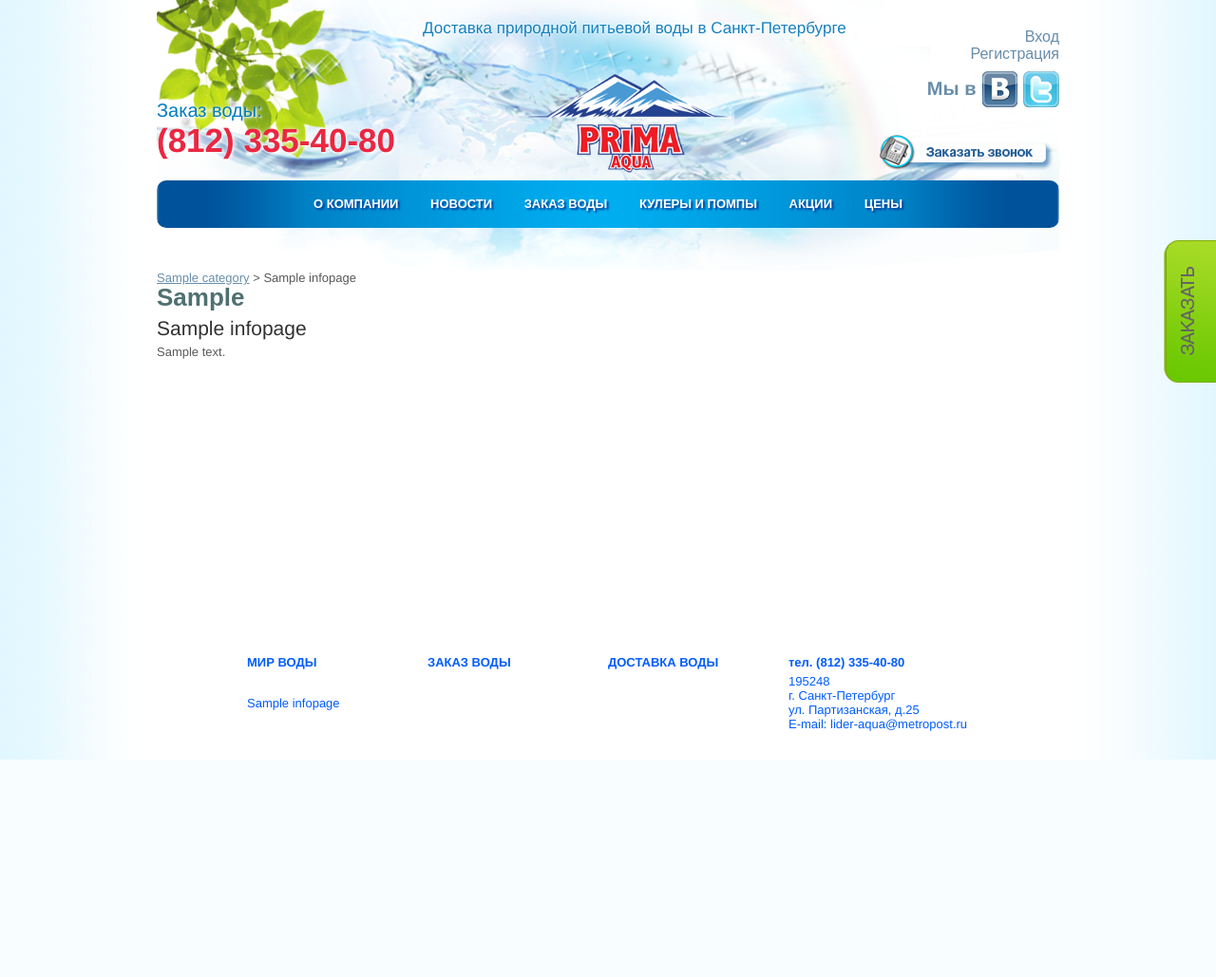
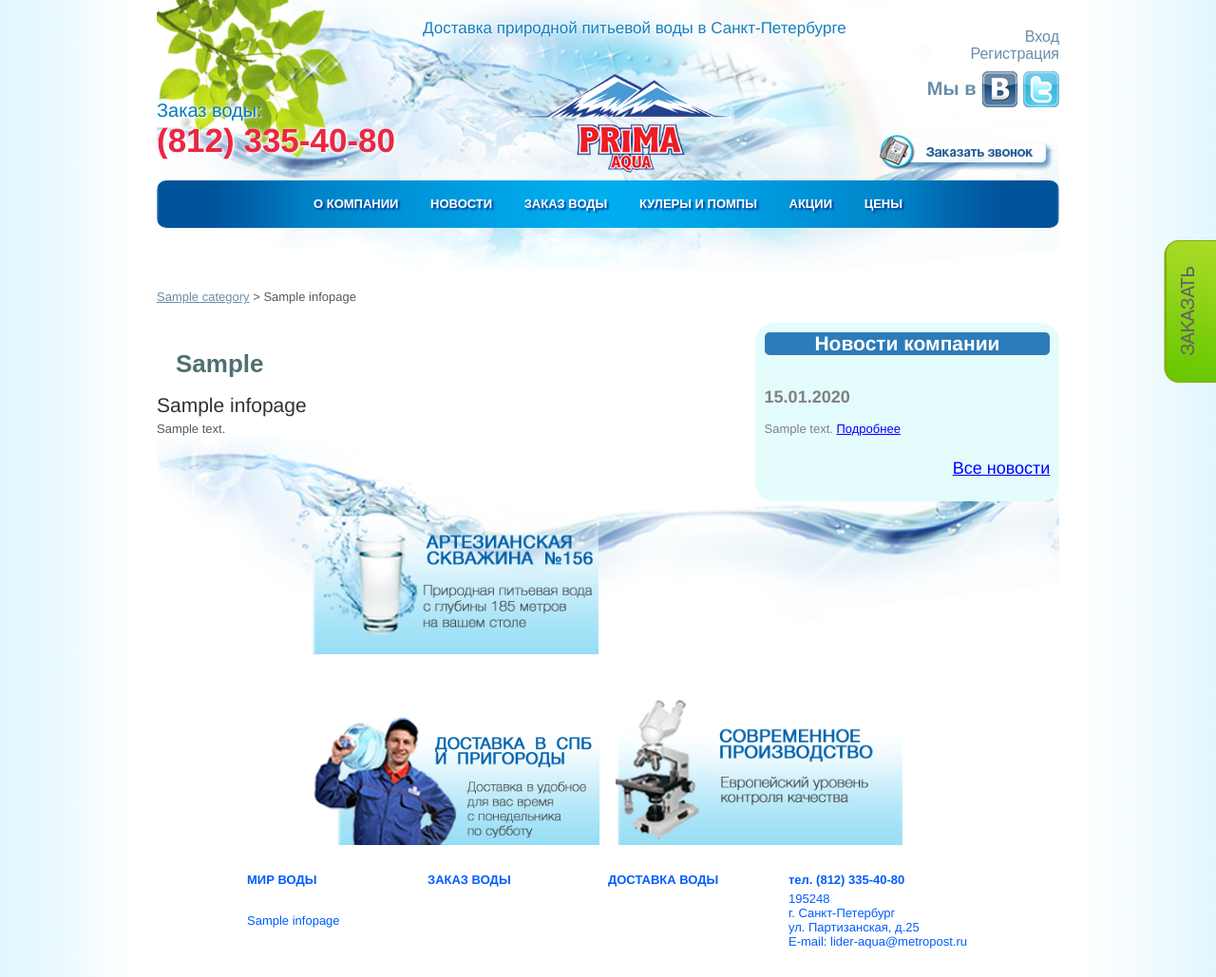
Before and after one commit to lvl0nax/water, a Rails app: page /# in a window 1280 px wide. Shown: the whole page at 95% size. Before the commit the page ends 800 px from the top, so only its background shows below. Run offline with Rails 7, Linux system fonts and the light colour scheme; tables that the repository leaves empty hold one stand-in row (values such as "Sample post"); parts of the project's set-up code (start-up, migrations or seed data) failed here and were passed over; some libraries are stand-ins or nearby versions.

Commit message:
add css changes

```diff
--- a/app/assets/javascripts/application.js
+++ b/app/assets/javascripts/application.js
@@ -9,7 +9,7 @@
 //
 // WARNING: THE FIRST BLANK LINE MARKS THE END OF WHAT'S TO BE PROCESSED, ANY BLANK LINE SHOULD
 // GO AFTER THE REQUIRES BELOW.
-//
+//= require jquery.ad-gallery.min
 //= require tinymce
 //= require_tree .
 
--- a/app/assets/stylesheets/application.css
+++ b/app/assets/stylesheets/application.css
@@ -145,7 +145,8 @@ ul.tm{ text-shadow:#003893 2px 2px 2px; font-weight: bold;}
 .waterli li{width: 110px;}*/
 
 /*info page*/
-.title h1{color:#507070; font-weight: bold; font-family: sans-serif;}
+.title h1{color:#507070; font-weight: bold; font-family: sans-serif; margin: 30px 0 20px 20px;}
+.cooler .title h1{color: #1050b0;}
 
 .date{color: #688d22;font-family: 'Times New Roman'; font-style: italic;}
 h1.newstitle{color:#507070;}
@@ -172,13 +173,14 @@ table.delivery td.false{background-color: pink}
 table.cooler-table {background-color:#dff4fc; border-radius: 6px;float: left; font-size: 16px;}
 table.cooler-table td{font-size: 12;padding-left:15px; color: #888888; line-height: 25px; }
 table.cooler-table td.white {background-color: white}
-table.cooler-table tr :first-child{font-weight: bold; color: #4a89bb}
+table.cooler-table tr :first-child{font-weight: bold; color: #1050b0;}
 table.cooler-table tr.white {background-color: white}
 
 
 /*.cooler .more a {margin-top: 40px; float: left;padding:3px; text-decoration: none;
   background-color:#87CEFA; border-top-left-radius: 6px; border-bottom-left-radius: 6px; font-weight:bolder;font-size: 20px;color: white }*/
-.cooler .more img {margin-top: 25px;float: left; height: 50px; width: 170px}
+.cooler .more {margin-top: 25px;float: left;}
+.cooler .more img { height: 41px; width: 154px}
 .cooler .more img:hover {opacity: 0.7;}
 .cooler .price
 {
@@ -190,31 +192,39 @@ table.cooler-table tr.white {background-color: white}
   float: left;
   width: 83px;
   height: 56px;
-  padding-top: 30px;
+  padding-top: 29px;
   text-align: center;
   background: url('/assets/price.png') no-repeat;
 }
+.aborder .price{
+  margin-top: 0;
+}
+
+.lft .cooler-table{
+  float: none;
+}
+
 .cooler a {text-decoration: none}
 .cooler a h1:hover{color:#98bDdA;}
 .cooler img {height: 300px; width: 150px; float: left; margin-right: 50px}
-.cooler {margin-left:115px; width: 700px;
-  vertical-align: middle; margin-top: 20px; margin-bottom: 17px;
+.cooler {margin-left:115px; width: 725px;
+  vertical-align: middle; margin-top: -10px; margin-bottom: 17px;
   border-bottom: 3px solid #e8e8e8}
 .cooler p{padding:20px 5px 10px 5px;}
 /*.cborder{
     border:10px dotted #aaa;
-    -moz-border-radius: 5px;-webkit-border-radius: 5px;border-radius: 5px;}*/
+    -moz-border-radius: 5px;-webkit-border-radius: 5px;border-radius: 5px;}
 .aborder{
     border:1px dotted #aaa;
-    -moz-border-radius: 5px;-webkit-border-radius: 5px;border-radius: 5px;}
+    -moz-border-radius: 5px;-webkit-border-radius: 5px;border-radius: 5px;}*/
 .for_clear{clear:left;}
 
 .waterb{background-color: lightblue; }
 .waterb td {border: 2px double #ddd; text-align: center;}
 
 .galery {width: 100%; height: 400px; /*background-color: lightblue;*/ margin-bottom: 30px; }
-.main-text{ color: #688daa; width: 63%; float:left; padding: 10px; font-size: 15px; text-align: justify;}
-.right-column{ width: 25%; float: right; vertical-align: middle; padding: 10px; font-size: 16px; color: #688daa; margin-right: 15px;}
+.main-text{ color: gray; width: 63%; float:left; padding: 10px; font-size: 15px; text-align: justify;}
+.right-column{ width: 25%; float: right; vertical-align: middle; padding: 10px; font-size: 16px; color: gray; margin-right: 15px;}
 .right-column img{float: left; padding-right: 15px}
 
 .banners{
@@ -226,11 +236,8 @@ table.cooler-table tr.white {background-color: white}
   text-align: center;
 }
 .banner{
-  display: inline-block; width: 303px; height: 185px; /*background-color: lightgreen;*/ margin: 6px;
-
+  display: inline-block; width: 302px; height: 185px; /*background-color: lightgreen;*/ margin: 6px;
   overflow: hidden;
-
-  -moz-border-radius: 9px;-webkit-border-radius: 9px;border-radius: 9px;
   line-height: 170px;
 }
 
@@ -407,7 +414,7 @@ table.cooler-table tr.white {background-color: white}
 
 
 #breadcrumbs{
-
+  margin: 20px 0;
 }
 
 .sitemap li{
@@ -423,18 +430,70 @@ table.cooler-table tr.white {background-color: white}
 
 
 /*NEWS*/
-.news-title {color: white; width: 26%;  font-weight: bolder; border-radius: 6px; margin: 3%; background: #2d7cb9; font-size: 23px;text-align:center; }
+.news-title {
+  color: white; width: 26%;  font-weight: bolder;
+  -moz-border-radius: 5px;-webkit-border-radius: 5px;border-radius: 5px;
+  margin: 3%; background: #2d7cb9; font-size: 21px;text-align:center;
+}
+
 .news-time {font-weight: bolder;font-size: 18px}
 .news-part {
   width: 29%;
   float: left;
   margin: 1%;
   text-align: justify;
+  color: gray;
 }
 
 /*NEWS END*/
 
+
+
 /*COOLERS INDEX*/
-.c-title h2{font-weight:bolder; font-size: 20px;color: blue; padding-bottom: 20px;}
+.c-title h2{font-weight:bolder; font-size: 20px; color: #1050b0; padding-bottom: 20px;}
 .c-more {font-weight:bolder; font-size: 20px;color: blue}
 /*COOLERS INDEX END*/
+
+.border{
+    height: inherit;
+    background-color: gray;
+    width: 3px;
+}
+
+.clr{
+  color: #1050b0;
+  font-size: 19px;
+}
+
+.body{ color: #888; font-size: 16px;}
+
+.rgtclmn .news-title {
+  color: white; font-weight: bolder; width: 94%;
+  -moz-border-radius: 5px;-webkit-border-radius: 5px;border-radius: 5px;
+  margin: 3%; background: #2d7cb9; font-size: 21px;text-align:center;
+}
+
+.rgtclmn .news-time {font-weight: bolder;font-size: 18px}
+.rgtclmn .news-part {
+  width: 94%;
+  margin: 3%;
+  text-align: justify;
+  color: gray;
+}
+
+.lftclmn{
+  float: left;
+}
+.rgtclmn{
+  float: right;
+  width: 320px;
+  background-color: #e4fcfc;
+  -moz-border-radius: 20px;-webkit-border-radius: 20px;border-radius: 20px;
+}
+
+.rgtclmn .alllnk{
+  width: 94%;
+  margin: 3%;
+  text-align: right;
+  font-size: 18px;
+}
--- a/app/controllers/application_controller.rb
+++ b/app/controllers/application_controller.rb
@@ -2,7 +2,6 @@
 class ApplicationController < ActionController::Base
   protect_from_forgery
   before_filter :init_menu
-
 
   private
 
@@ -15,6 +14,8 @@ class ApplicationController < ActionController::Base
   		@c1pages = Infopage.where(:column => 1).all
   		@c2pages = Infopage.where(:column => 2).all
   		@c3pages = Infopage.where(:column => 3).all
+
+  		@newspages = Newspage.last(3)
   	end
 
 	  def admin_require
--- a/app/controllers/infopages_controller.rb
+++ b/app/controllers/infopages_controller.rb
@@ -3,14 +3,10 @@ class InfopagesController < ApplicationController
   # GET /infopages
   # GET /infopages.json
   def index
-    @newspages = Newspage.last(3)
-
-
     respond_to do |format|
       format.html # index.html.erb
     end
     @infopage = Infopage.find_by_url(params[:id])
-
   end
 
   # GET /infopages/1
--- a/app/views/infopages/show.html.erb
+++ b/app/views/infopages/show.html.erb
@@ -1,3 +1,4 @@
+<div class="lftclmn">
   <% if @root %>
     <% content_for :root do %>
       <%= link_to @root.try(:title), @root %>
@@ -52,3 +53,47 @@
     <%= link_to 'Edit', edit_infopage_path(@infopage) %> |
     <%= link_to 'Back', infopages_path %>
   <% end %>
+</div>
+<div class="rgtclmn">
+  <% unless @newspages.blank? %>
+    <div class="news-title"> Новости компании </div>
+  <% end %>
+  <div class="for_clear"></div>
+  <% if @newspages[2] %>
+    <br/>
+    <div class="news-part">
+      <div class="news-time"><%=@newspages[2].updated_at.strftime("%d.%m.%Y") %></div><br/>
+      <%=@newspages[2].short_desc%>
+      <%= link_to "Подробнее", @newspages[2] %>
+    </div>
+    <br/>
+  <% end %>
+
+  <div class="for_clear"></div>
+  <% if @newspages[1] %>
+    <br/>
+    <div class="news-part tmp">
+      <div class="news-time"><%=@newspages[1].updated_at.strftime("%d.%m.%Y")%></div><br/>
+      <%=@newspages[1].short_desc %>
+      <%= link_to "Подробнее", @newspages[1] %>
+    </div>
+    <br/>
+  <% end %>
+
+  <div class="for_clear"></div>
+  <% if @newspages[0] %>
+    <br/>
+    <div class="news-part">
+      <div class="news-time"><%=@newspages[0].updated_at.strftime("%d.%m.%Y")%></div><br/>
+      <%=@newspages[0].short_desc%>
+      <%= link_to "Подробнее", @newspages[0] %>
+    </div>
+    <br/>
+  <% end %>
+  <br/>
+  <br/>
+  <br/>
+  <br/>
+  <div class="alllnk"> <%= link_to "Все новости", newspages_path %></div>
+  <br/>
+</div>
--- a/app/views/layouts/application.html.erb
+++ b/app/views/layouts/application.html.erb
@@ -155,6 +155,16 @@
         </span>
       </div>
       <%= yield %>
+
+
+      <div class="for_clear"></div>
+
+      <div class="banners">
+        <div class = "banner fban"></div>
+        <div class = "banner sban"></div>
+        <div class = "banner tban"> </div>
+        <div class="for_clear"></div>
+      </div>
     </div>
 
     <div id="content-footer">
--- a/config/application.rb
+++ b/config/application.rb
@@ -52,7 +52,7 @@ module Water
 
     # Enable the asset pipeline
     config.assets.enabled = true
-    config.assets.precompile += ["tinymce/tiny_mce.js", "tinymce/langs/en.js", "tinymce/themes/advanced/editor_template.js",'jquery.ad-gallery.css', 'jquery.cookie.js', 'jquery.ad-gallery.min.js', 'main.js']
+    config.assets.precompile += ["tinymce/tiny_mce.js", "tinymce/langs/en.js", "tinymce/themes/advanced/editor_template.js",'jquery.ad-gallery.css', 'jquery.cookie.js', 'jquery.ad-gallery.min.js', 'jquery-ui-1.9.2.custom.css', 'jquery-ui-1.9.2.custom.js']
     # Version of your assets, change this if you want to expire all your assets
     config.assets.version = '1.0'
   end
```
Also changed, not shown: app/views/accessories/index.html.erb (+20 -22 lines), app/views/accessories/show.html.erb (+5 -11 lines), app/views/coolers/index.html.erb (+3 -5 lines), app/views/coolers/show.html.erb (+14 -16 lines), app/views/infopages/index.html.erb (+4 -10 lines), app/assets/images/more.png, app/assets/images/price.png. Lines whose indentation alone changed are shown as unchanged.
